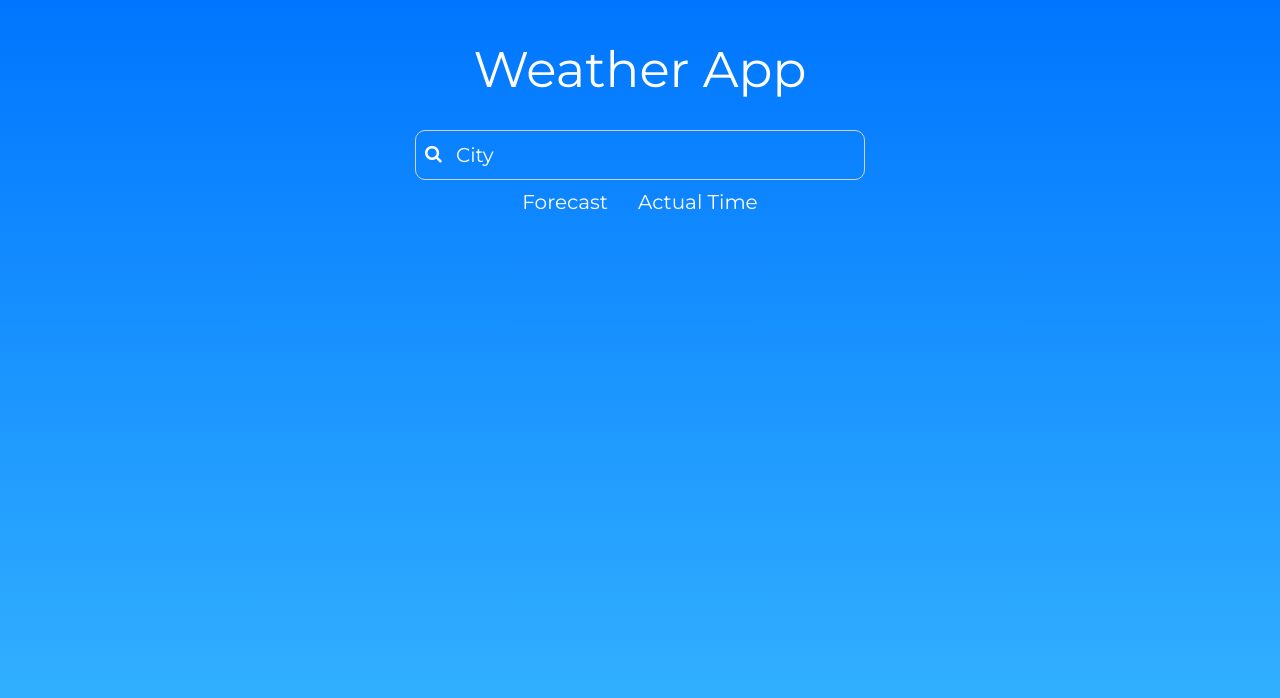
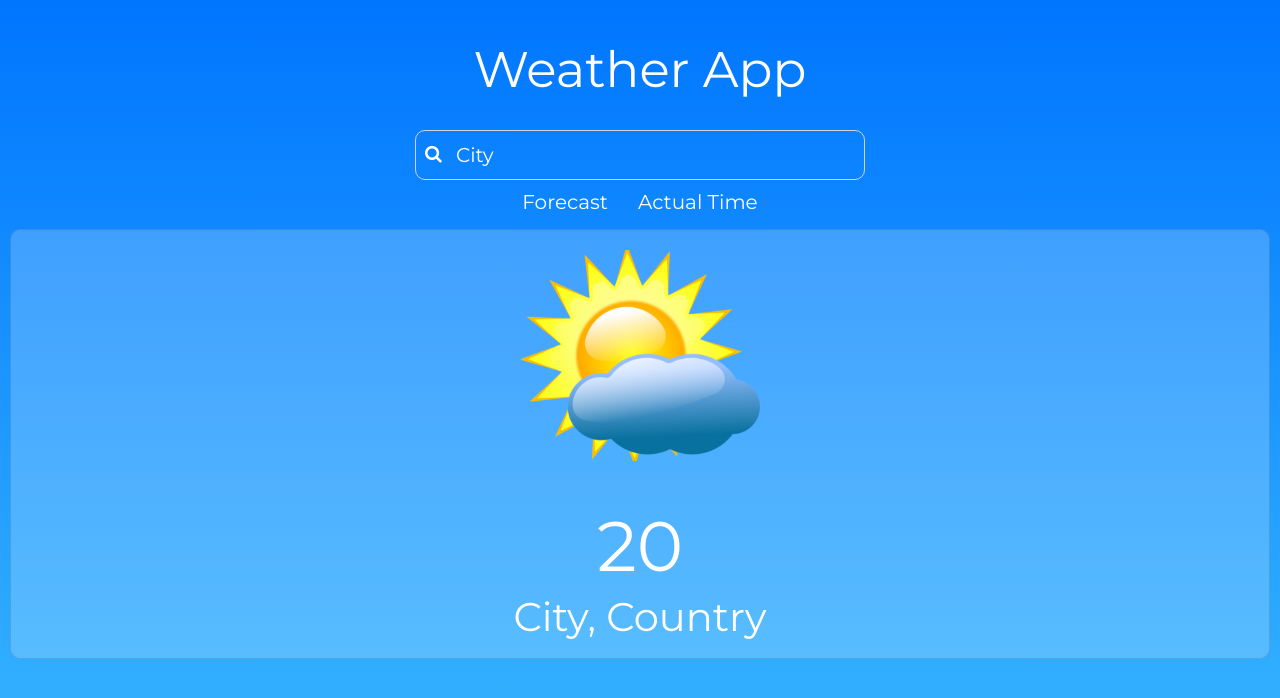
Before and after one commit to BauTancredi/-Weather-app-, a React (Create React App) app: page / in a window 1280 px wide. Shown: the top 698 px of the page. Built offline with nearby package versions, Linux system fonts and the light colour scheme.

Commit message:
WeatherCard component

```diff
--- a/src/App.js
+++ b/src/App.js
@@ -1,6 +1,7 @@
 import React from "react";
 
 import SearchBar from "./components/SearchBar";
+import WeatherCard from "./components/WeatherCard";
 
 function App() {
   return (
@@ -13,6 +14,7 @@ function App() {
         <h2 className="mr-5">Forecast</h2>
         <h2>Actual Time</h2>
       </div>
+      <WeatherCard />
     </div>
   );
 }
--- /dev/null
+++ b/src/components/WeatherCard.js
@@ -0,0 +1,16 @@
+import React from "react";
+import sunny from "../sunny.svg";
+
+const WeatherCard = () => {
+  return (
+    <div className="card text-center card-transparency m-3">
+      <img className="card-img-top img-size" src={sunny} alt="logo" />
+      <div className="card-body">
+        <h3>20</h3>
+        <h4>City, Country</h4>
+      </div>
+    </div>
+  );
+};
+
+export default WeatherCard;
--- a/src/index.css
+++ b/src/index.css
@@ -69,3 +69,37 @@ form {
     width: 45rem;
   }
 }
+
+.card-transparency {
+  background-color: rgba(255, 255, 255, 0.2);
+  color: white;
+  border-radius: 10px;
+}
+
+.img-size {
+  width: 50%;
+  margin: 2rem auto;
+}
+
+h3 {
+  font-size: 7rem;
+  margin-top: 1rem;
+}
+
+h4 {
+  font-size: 4rem;
+}
+
+@media (min-width: 600px) {
+  .img-size {
+    width: 30%;
+    margin: 2rem auto;
+  }
+}
+
+@media (min-width: 1000px) {
+  .img-size {
+    width: 19%;
+    margin: 2rem auto;
+  }
+}
```
Also changed, not shown: src/sunny.svg (added).
